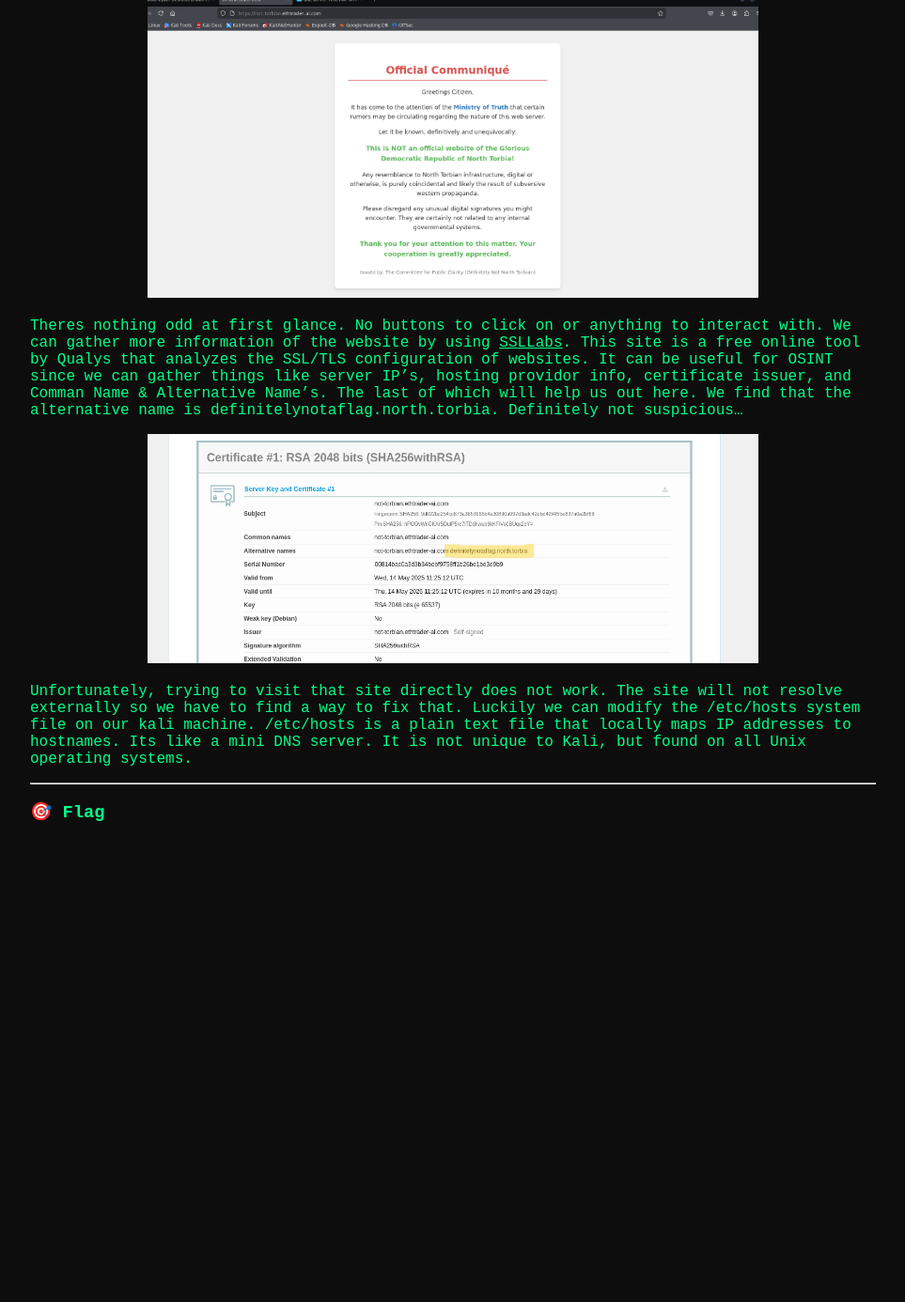
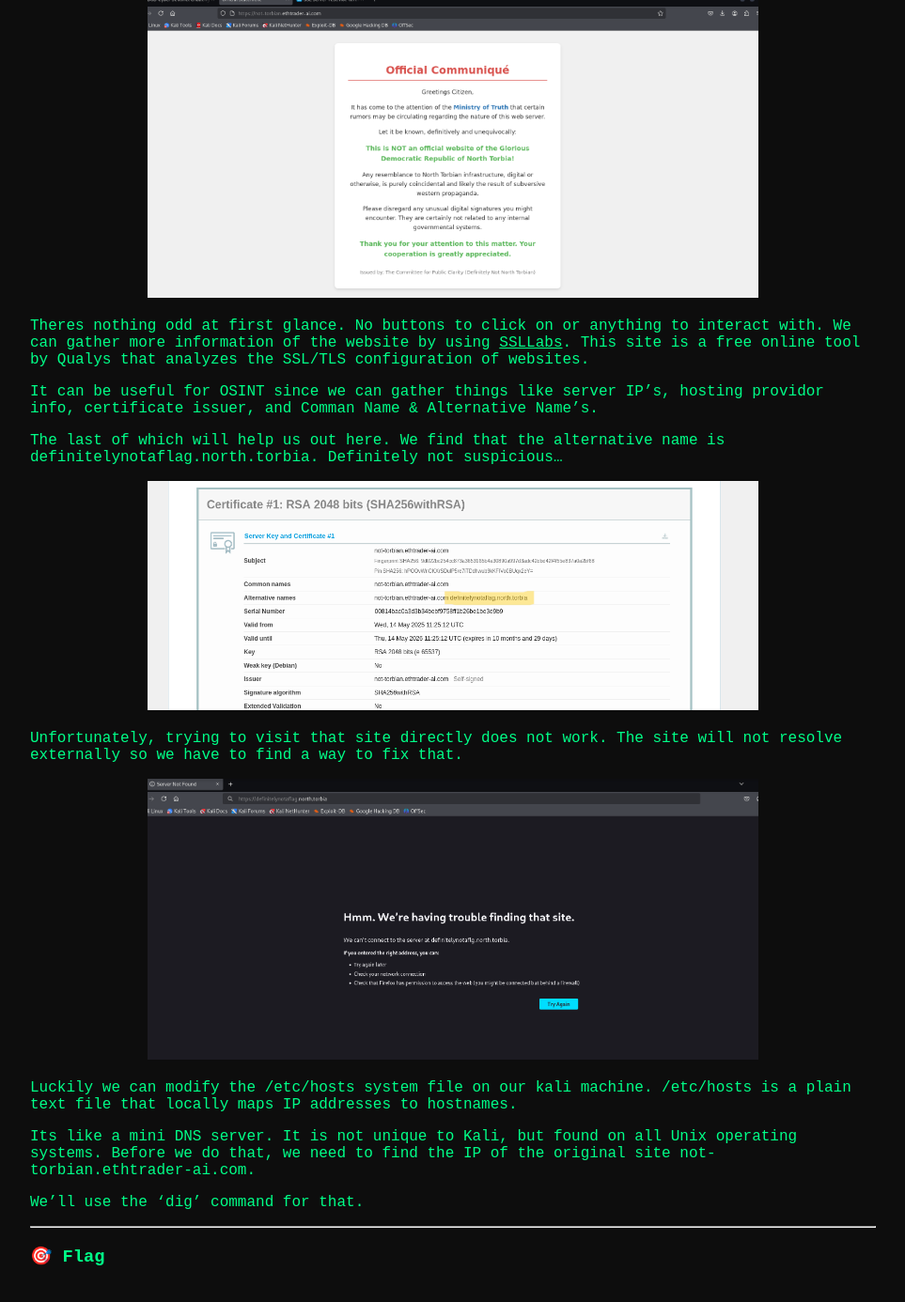
Before and after one commit to Matt-Hax/Matt-Hax.github.io, a Jekyll site: the page built from _ctf/CorrelationOne.md, in a window 1280 px wide and 1400 px high, scrolled down 738 px. Shown: the top 1386 px of the window at 94% size, without its empty margins (158-1121 px from the left). Built offline with Jekyll 4.4.1, drawn with Linux system fonts in a browser that asks for light colours; before the commit the page ends 1665 px from its top, so only the background shows below that.

Commit message:
Update CorrelationOne.md

```diff
--- a/_ctf/CorrelationOne.md
+++ b/_ctf/CorrelationOne.md
@@ -29,14 +29,26 @@ Upon visiting the URL, we are greeted with the following landing page.
 </p>
 
 Theres nothing odd at first glance. No buttons to click on or anything to interact with. We can gather more information of the website by using <a href="https://www.ssllabs.com/ssltest/">SSLLabs</a>.
-This site is a free online tool by Qualys that analyzes the SSL/TLS configuration of websites. It can be useful for OSINT since we can gather things like server IP's, hosting providor info, certificate issuer, and Comman Name & Alternative Name's. The last of which will help us out here. We find that the alternative name is definitelynotaflag.north.torbia. Definitely not suspicious...
+This site is a free online tool by Qualys that analyzes the SSL/TLS configuration of websites.
+
+It can be useful for OSINT since we can gather things like server IP's, hosting providor info, certificate issuer, and Comman Name & Alternative Name's.
+
+The last of which will help us out here. We find that the alternative name is definitelynotaflag.north.torbia. Definitely not suspicious...
 
 <p align="center">
   <img src="/assets/images/333.png" alt="SSLLabs info" width="650">
 </p>
 
-Unfortunately, trying to visit that site directly does not work. The site will not resolve externally so we have to find a way to fix that. Luckily we can modify the /etc/hosts system file on our kali machine.
-/etc/hosts is a plain text file that locally maps IP addresses to hostnames. Its like a mini DNS server. It is not unique to Kali, but found on all Unix operating systems.
+Unfortunately, trying to visit that site directly does not work. The site will not resolve externally so we have to find a way to fix that.
+<p align="center">
+  <img src="/assets/images/6.png" alt="Unresolved alt site" width="650">
+</p>
+
+Luckily we can modify the /etc/hosts system file on our kali machine. /etc/hosts is a plain text file that locally maps IP addresses to hostnames.
+
+ Its like a mini DNS server. It is not unique to Kali, but found on all Unix operating systems. Before we do that, we need to find the IP of the original site not-torbian.ethtrader-ai.com.
+
+We'll use the 'dig' command for that.
 
 
 ---
```
